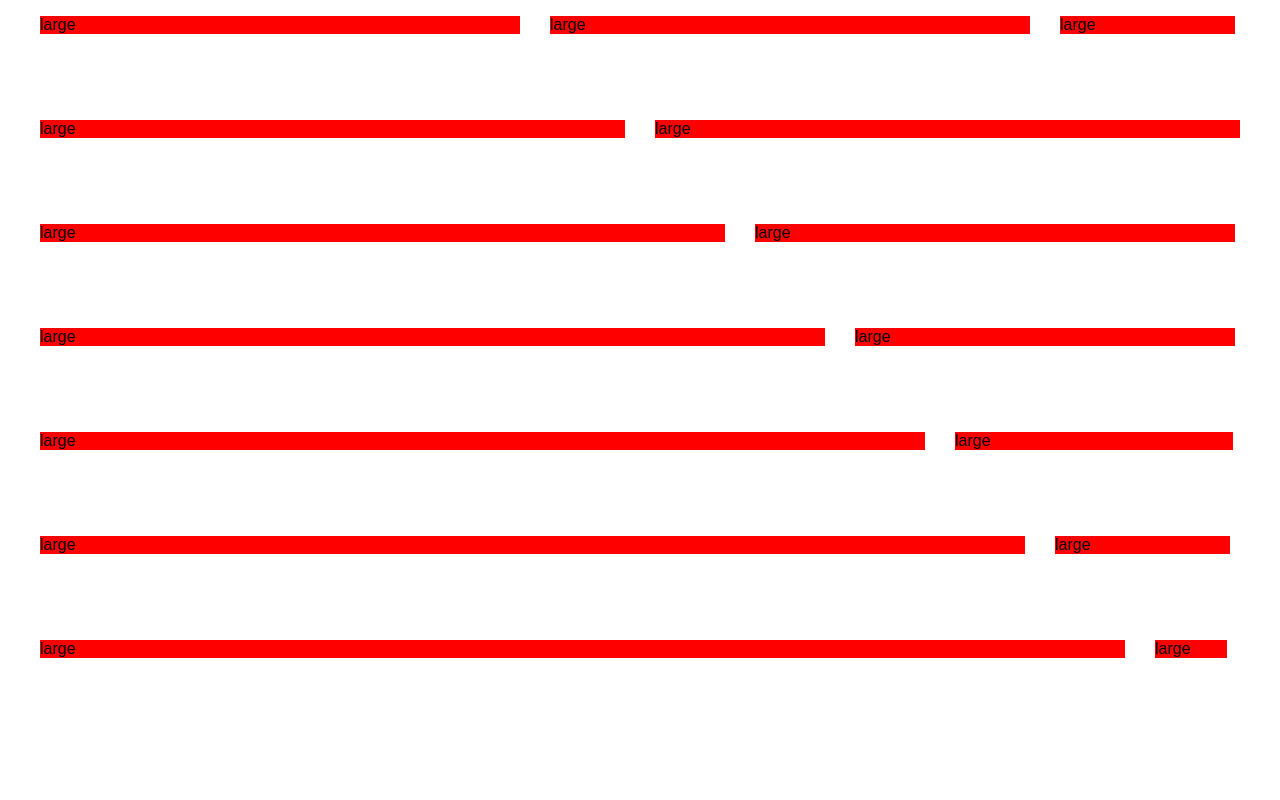
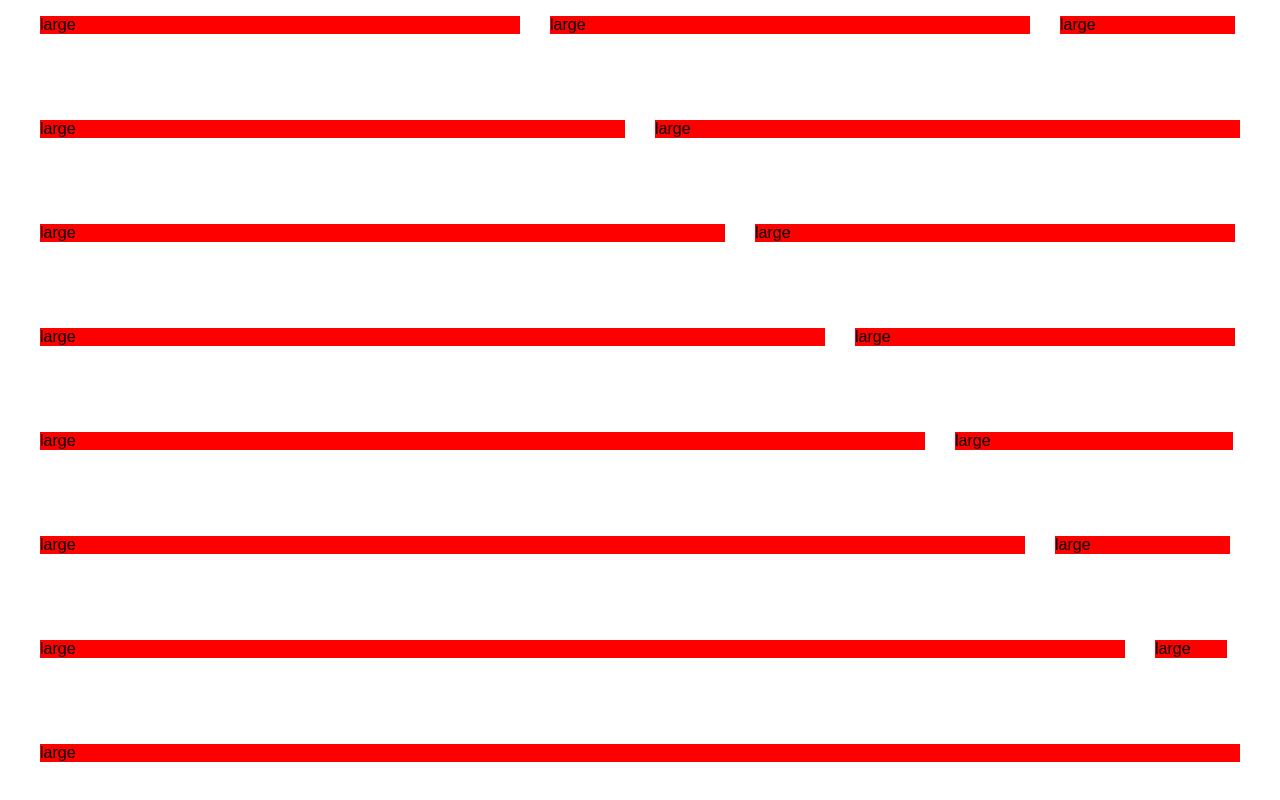
Before and after one commit to SantiagoGuerra/mini-grid, a plain HTML site: page index.html in a window 1280 px wide. Shown: the part 2062-2862 px from the top of the page. Before the commit the page ends 2806 px from the top, so only its background shows below. Drawn offline with Linux system fonts and the light colour scheme.

Commit message:
large-12 added

```diff
--- a/index.html
+++ b/index.html
@@ -215,6 +215,10 @@
       <div class="item-large-1">large</div>
     </div>
 
+    <div class="container">
+        <div class="item-large-12">large</div>
+      </div>
+
 
 
   </div>
```
